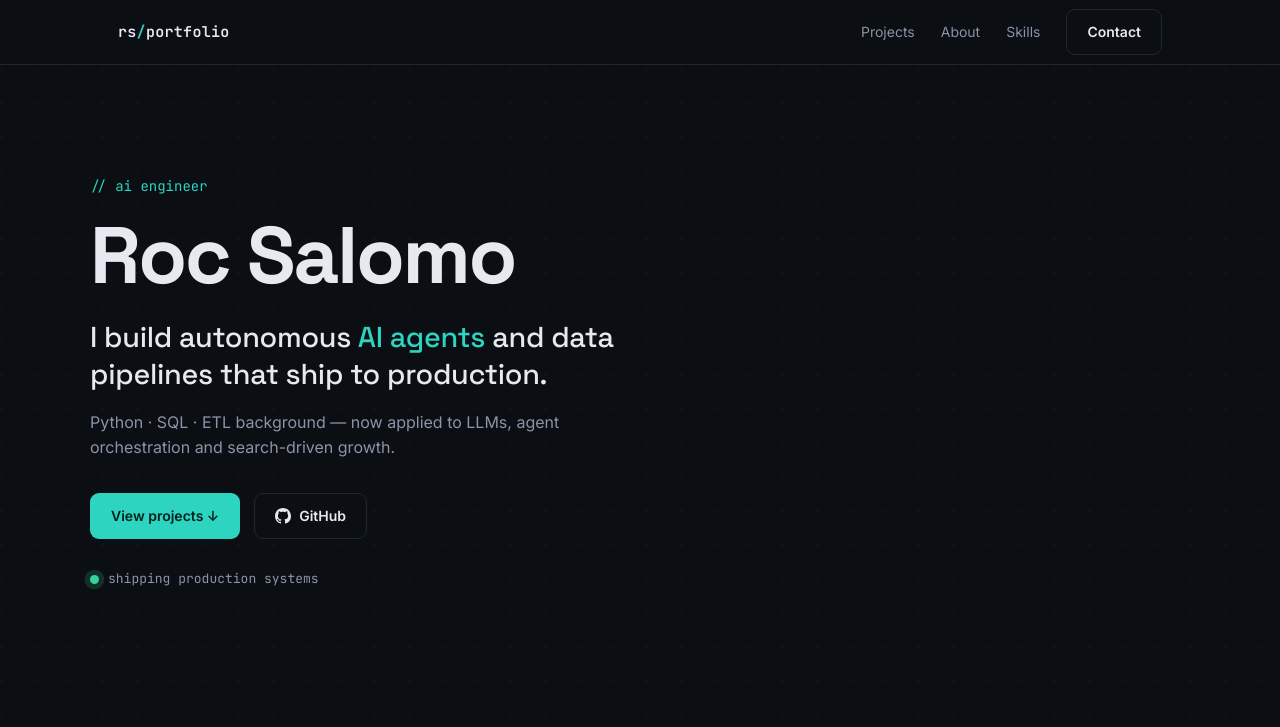
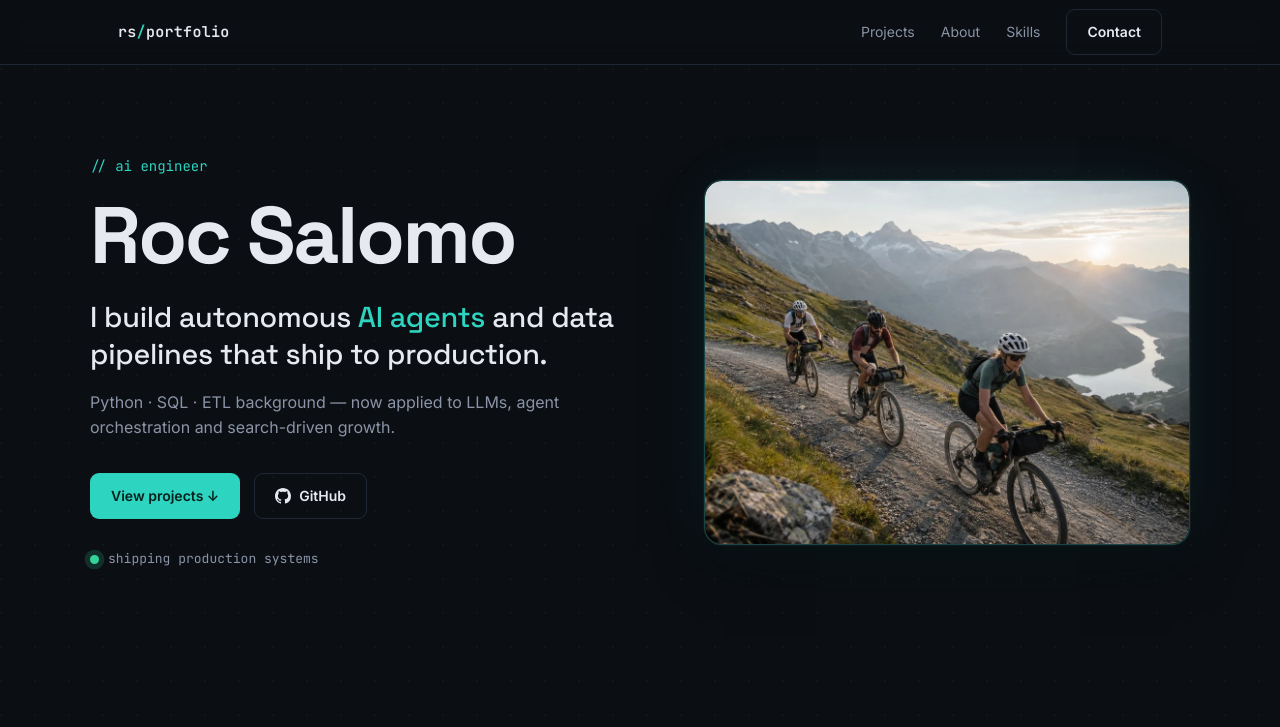
Before and after one commit to rocsalomo-dev/rocsalomo-dev.github.io, a plain HTML site: page index.html in a window 1280 px wide. Shown: the top 727 px of the page. Drawn offline with Linux system fonts and the light colour scheme.

Commit message:
feat: hero image in two-column hero layout with teal frame

```diff
--- a/index.html
+++ b/index.html
@@ -25,7 +25,8 @@
 
   <main id="top">
     <!-- ============ HERO ============ -->
-    <section class="hero container">
+    <section class="hero container hero-grid">
+      <div class="hero-content">
         <p class="eyebrow mono reveal">// ai engineer</p>
         <h1 class="reveal">Roc Salomo</h1>
         <p class="hero-line reveal">I build autonomous <span class="accent">AI agents</span> and data pipelines that ship to production.</p>
@@ -39,6 +40,19 @@
         </div>
         <div class="hero-meta mono reveal">
           <span class="dot live"></span> shipping production systems
+        </div>
+      </div>
+      <div class="hero-visual reveal">
+        <div class="hero-frame">
+          <img
+            src="images/hero.webp"
+            alt="Hero artwork"
+            width="1000"
+            height="750"
+            class="hero-img"
+            fetchpriority="high"
+          />
+        </div>
       </div>
     </section>
 
--- a/styles.css
+++ b/styles.css
@@ -88,7 +88,14 @@ strong { font-weight: 600; color: var(--text); }
 .btn-ghost:hover { border-color: var(--muted); }
 
 /* ---------- hero ---------- */
-.hero { padding: 110px 0 90px; }
+.hero { padding: 90px 0 90px; }
+.hero-grid {
+  display: grid;
+  grid-template-columns: 1.15fr 1fr;
+  gap: 56px;
+  align-items: center;
+}
+.hero-content { min-width: 0; }
 .eyebrow { font-size: 14px; color: var(--accent); margin-bottom: 18px; }
 .hero h1 {
   font-family: var(--font-display);
@@ -110,6 +117,28 @@ strong { font-weight: 600; color: var(--text); }
 .hero-sub { color: var(--muted); max-width: 560px; margin-top: 16px; font-size: 16px; }
 .hero-cta { display: flex; gap: 14px; margin-top: 32px; flex-wrap: wrap; }
 .hero-meta { margin-top: 30px; font-size: 13px; color: var(--muted); display: flex; align-items: center; gap: 9px; }
+
+/* hero visual / image frame */
+.hero-visual { min-width: 0; }
+.hero-frame {
+  position: relative;
+  border-radius: 18px;
+  overflow: hidden;
+  border: 1px solid rgba(45, 212, 191, 0.25);
+  background: var(--surface);
+  box-shadow:
+    0 0 0 1px rgba(255, 255, 255, 0.03),
+    0 24px 60px -20px rgba(0, 0, 0, 0.6),
+    0 0 60px -24px rgba(45, 212, 191, 0.25);
+}
+.hero-img {
+  display: block;
+  width: 100%;
+  height: auto;
+  border-radius: 17px;
+  aspect-ratio: 4 / 3;
+  object-fit: cover;
+}
 
 /* live dot */
 .dot { display: inline-block; width: 9px; height: 9px; border-radius: 50%; }
@@ -269,6 +298,10 @@ strong { font-weight: 600; color: var(--text); }
 
 /* ---------- responsive ---------- */
 @media (max-width: 860px) {
+  .hero { padding: 60px 0 70px; }
+  .hero-grid { grid-template-columns: 1fr; gap: 40px; }
+  .hero-visual { order: 2; }
+  .hero-content { order: 1; }
   .project-body { grid-template-columns: 1fr; }
   .pillars, .skill-groups { grid-template-columns: 1fr; }
   .project-metrics { grid-template-columns: repeat(2, 1fr); }
```
Also changed, not shown: images/hero.jpg (added), images/hero.webp (added). Lines whose indentation alone changed are shown as unchanged.
